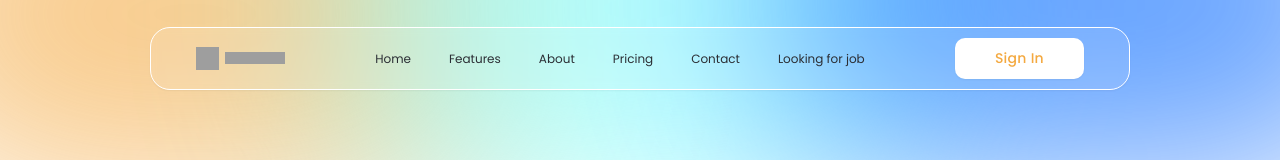
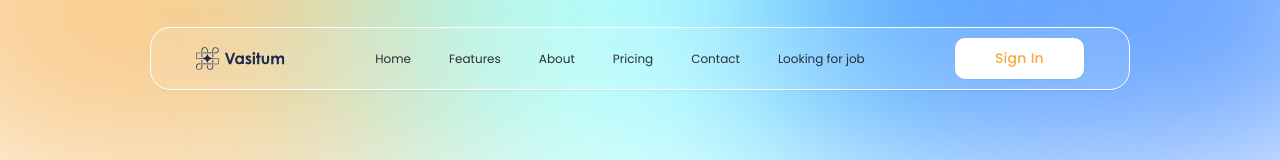
Before and after one commit to MrDhananjay/landing-page, a React (Vite) app: page / in a window 1280 px wide. Shown: the top 160 px of the page. Built offline with nearby package versions, Linux system fonts and the light colour scheme.

Commit message:
feat: Add combined brand icon SVG and update Navbar to use it.

```diff
--- a/src/components/Navbar.tsx
+++ b/src/components/Navbar.tsx
@@ -1,7 +1,6 @@
 import React from 'react';
 
-const logoIcon = "http://localhost:3845/assets/b0ff52d2ab848897def311906f21921e523ac4c3.svg";
-const logoText = "http://localhost:3845/assets/7135ea04079f2d31043a325d0992852a87450c41.svg";
+import BrandIcon from "../../public/brand_Icon.svg";
 
 const Navbar: React.FC = () => {
     return (
@@ -9,11 +8,8 @@ const Navbar: React.FC = () => {
             <div className="w-[980px] backdrop-blur-[5px] bg-[rgba(255,255,255,0.1)] border border-white flex justify-between items-center px-[45px] py-[10px] rounded-[20px] shadow-sm">
                 {/* Logo/Horizontal Mark */}
                 <div className="relative h-[23px] w-[89px]">
-                    <div className="absolute top-0 left-0 w-[23px] h-[23px]">
-                        <img src={logoIcon} alt="Logo Icon" className="w-full h-full" />
-                    </div>
-                    <div className="absolute top-[5px] left-[29px] w-[60px] h-[12px]"> {/* Adjusted based on design percentage inset */}
-                        <img src={logoText} alt="Logo Text" className="w-full h-full" />
+                    <div className="absolute top-0 left-0 w-full h-full">
+                        <img src={BrandIcon} alt="Logo Icon" className="w-full h-full" />
                     </div>
                 </div>
 
```
Also changed, not shown: public/brand_Icon.svg (added).
